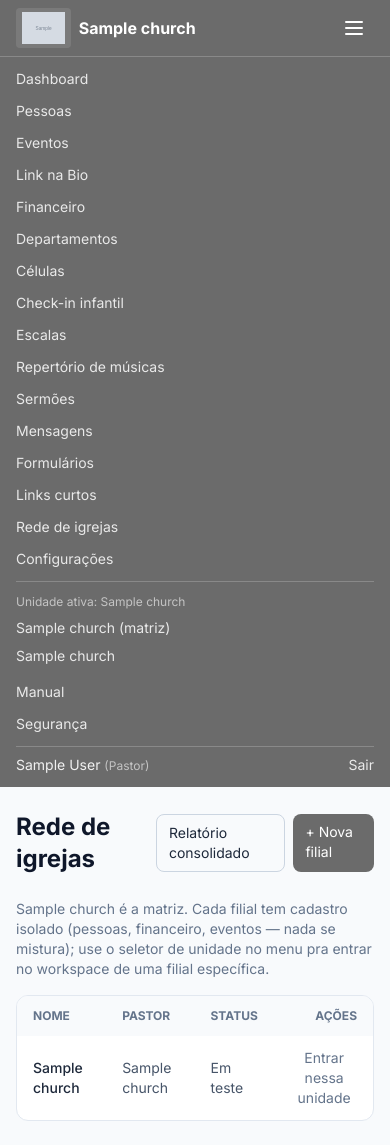
After one commit to deexgolabs/igrejago, a Django app: page /rede/ in a window 390 px wide, after a click that opens the changed part. The commit adds this page. Run offline with Django 5.2, Linux system fonts and the light colour scheme; a user stored in the database is signed in; tables that the repository leaves empty hold one stand-in row (values such as "Sample post"); grey boxes marked "Sample" are stand-in pictures; some libraries are stand-ins or nearby versions.

Commit message:
feat: multi-campus (igreja-mãe com filiais)
Church.matriz (FK pra si mesma) agrupa uma rede de igrejas — cada
filial continua com cadastro TOTALMENTE isolado (TenantModel normal,
nada compartilhado por padrão) e com status/plano próprios (sem
cobrança automática por filial, decisão do usuário: ajuste manual pelo
dono da plataforma via tela que já existe, GestaoChurchDetailView).

- TenantMiddleware ganha troca de unidade por sessão
  (active_church_id) — só aceita a própria igreja do usuário ou uma
  filial dela, nunca uma igreja arbitrária.
- ChurchNetworkCreateView reaproveita ChurchSignupForm (mesmo
  form do cadastro público), só passando matriz= — cria a filial + o
  primeiro usuário (Pastor) dela numa tacada.
- ChurchNetworkDashboardView — relatório consolidado (pessoas +
  receita do mês somadas), via todas_as_igrejas deliberado (cross-tenant
  intencional, documentado).
- Seletor de unidade no nav (desktop+mobile), só aparece pra quem tem
  filial.
- 5 testes novos (458 no total).

Co-Authored-By: Claude Sonnet 5 <noreply@anthropic.com>

```diff
--- a/core/forms.py
+++ b/core/forms.py
@@ -79,7 +79,11 @@ class ChurchSignupForm(forms.Form):
         password_validation.validate_password(password)
         return password
 
-    def save(self):
+    def save(self, *, matriz=None):
+        """`matriz`: reaproveitado por `core.views.ChurchNetworkCreateView`
+        (cadastro de FILIAL, feito pelo pastor da matriz já logado) —
+        `None` preserva o cadastro público de sempre (igreja
+        independente, sem rede)."""
         from datetime import date, timedelta
 
         from django.db import transaction
@@ -90,6 +94,7 @@ class ChurchSignupForm(forms.Form):
                 pastor_name=self.cleaned_data["pastor_name"],
                 status=Church.Status.TRIAL,
                 trial_expira_em=date.today() + timedelta(days=30),
+                matriz=matriz,
             )
             user = User.objects.create_user(
                 username=self.cleaned_data["username"],
--- /dev/null
+++ b/core/templates/core/church_network_list.html
@@ -0,0 +1,46 @@
+{% extends "base.html" %}
+{% block title %}Rede de igrejas{% endblock %}
+{% block content %}
+<div class="flex items-center justify-between mb-6">
+    <h1 class="text-2xl font-bold text-slate-900">Rede de igrejas</h1>
+    <div class="flex gap-2">
+        <a href="{% url 'core:church_network_dashboard' %}" class="text-sm border border-slate-300 rounded-lg px-3 py-2 hover:bg-slate-100">Relatório consolidado</a>
+        <a href="{% url 'core:church_network_create' %}" class="text-sm bg-brand-600 hover:bg-brand-700 text-white rounded-lg px-3 py-2">+ Nova filial</a>
+    </div>
+</div>
+<p class="text-sm text-slate-500 mb-4">
+    {{ matriz.name }} é a matriz. Cada filial tem cadastro isolado (pessoas, financeiro, eventos — nada se
+    mistura); use o seletor de unidade no menu pra entrar no workspace de uma filial específica.
+</p>
+
+<div class="bg-white border border-slate-200 rounded-xl overflow-x-auto">
+    <table class="w-full text-sm">
+        <thead class="bg-slate-50 text-slate-500 text-xs uppercase">
+            <tr>
+                <th class="text-left px-4 py-3">Nome</th>
+                <th class="text-left px-4 py-3">Pastor</th>
+                <th class="text-left px-4 py-3">Status</th>
+                <th class="text-right px-4 py-3">Ações</th>
+            </tr>
+        </thead>
+        <tbody class="divide-y divide-slate-100">
+            {% for filial in filiais %}
+            <tr class="hover:bg-slate-50">
+                <td class="px-4 py-3 font-medium text-slate-800">{{ filial.name }}</td>
+                <td class="px-4 py-3 text-slate-600">{{ filial.pastor_name|default:"—" }}</td>
+                <td class="px-4 py-3 text-slate-600">{{ filial.get_status_display }}</td>
+                <td class="px-4 py-3 text-right">
+                    <form method="post" action="{% url 'core:switch_church' %}" class="inline">
+                        {% csrf_token %}
+                        <input type="hidden" name="church_id" value="{{ filial.pk }}">
+                        <button type="submit" class="text-slate-500 hover:text-brand-700">Entrar nessa unidade</button>
+                    </form>
+                </td>
+            </tr>
+            {% empty %}
+            <tr><td colspan="4" class="px-4 py-8 text-center text-slate-400">Nenhuma filial cadastrada ainda.</td></tr>
+            {% endfor %}
+        </tbody>
+    </table>
+</div>
+{% endblock %}
--- a/core/urls.py
+++ b/core/urls.py
@@ -5,6 +5,9 @@ from core.views import (
     AssinaturaView,
     AssinaturaWebhookView,
     AuditLogListView,
+    ChurchNetworkCreateView,
+    ChurchNetworkDashboardView,
+    ChurchNetworkListView,
     ChurchSignupDoneView,
     ChurchSignupView,
     ConfirmEmailView,
@@ -29,6 +32,7 @@ from core.views import (
     ShortLinkListView,
     ShortLinkUpdateView,
     SolicitarExclusaoView,
+    SwitchChurchView,
     health_check,
     manifest_json,
     service_worker_js,
@@ -72,6 +76,10 @@ urlpatterns = [
         GestaoCommandRunView.as_view(),
         name="gestao_command_run",
     ),
+    path("trocar-unidade/", SwitchChurchView.as_view(), name="switch_church"),
+    path("rede/", ChurchNetworkListView.as_view(), name="church_network_list"),
+    path("rede/nova/", ChurchNetworkCreateView.as_view(), name="church_network_create"),
+    path("rede/consolidado/", ChurchNetworkDashboardView.as_view(), name="church_network_dashboard"),
     path("links-curtos/", ShortLinkListView.as_view(), name="shortlink_list"),
     path("links-curtos/novo/", ShortLinkCreateView.as_view(), name="shortlink_create"),
     path("links-curtos/<int:pk>/editar/", ShortLinkUpdateView.as_view(), name="shortlink_update"),
--- a/core/views.py
+++ b/core/views.py
@@ -11,7 +11,7 @@ from django.contrib.auth import login as auth_login
 from django.contrib.auth.mixins import LoginRequiredMixin
 from django.core.mail import send_mail
 from django.core.management import call_command
-from django.db.models import Count, F, Q
+from django.db.models import Count, F, Q, Sum
 from django.http import Http404, HttpResponse, HttpResponseBadRequest, JsonResponse
 from django.shortcuts import get_object_or_404, redirect, render
 from django.urls import reverse, reverse_lazy
@@ -896,3 +896,101 @@ class ShortLinkDeleteView(IsChurchManagerMixin, DeleteView):
     def form_valid(self, form):
         messages.success(self.request, "Link curto removido.")
         return super().form_valid(form)
+
+
+class SwitchChurchView(LoginRequiredMixin, View):
+    """Troca a UNIDADE ativa (matriz ↔ filial) pra quem administra uma
+    rede de igrejas — grava `active_church_id` na sessão, lido por
+    `core.middleware.TenantMiddleware` a cada request daqui pra frente.
+    Só aceita a própria igreja do usuário ou uma filial DELA — nunca uma
+    igreja arbitrária (evita virar um jeito de "invadir" outro tenant)."""
+
+    def post(self, request):
+        user_church = request.user.church
+        if user_church is None:
+            return redirect("core:dashboard")
+        try:
+            target_id = int(request.POST.get("church_id", ""))
+        except ValueError:
+            messages.error(request, "Unidade inválida.")
+            return redirect("core:dashboard")
+
+        if target_id == user_church.pk:
+            request.session.pop("active_church_id", None)
+        elif Church.objects.filter(pk=target_id, matriz_id=user_church.pk).exists():
+            request.session["active_church_id"] = target_id
+        else:
+            messages.error(request, "Você não tem acesso a essa unidade.")
+        return redirect("core:dashboard")
+
+
+class ChurchNetworkListView(IsChurchManagerMixin, View):
+    """Lista as filiais da PRÓPRIA igreja do usuário (`request.user.church`
+    — não `request.church`, que pode estar trocado pra dentro de uma
+    filial no momento; a rede em si é sempre vista a partir da matriz)."""
+
+    template_name = "core/church_network_list.html"
+
+    def get(self, request):
+        matriz = request.user.church
+        filiais = matriz.filiais.all() if matriz else Church.objects.none()
+        return render(request, self.template_name, {"matriz": matriz, "filiais": filiais})
+
+
+class ChurchNetworkCreateView(IsChurchManagerMixin, View):
+    """Cria uma filial nova — reaproveita `ChurchSignupForm` (mesmo
+    formulário do cadastro público de igreja), só passando `matriz=` na
+    hora de salvar. Cria a igreja E o primeiro usuário (Pastor) dela
+    numa tacada só, sem o e-mail de confirmação do fluxo público (quem
+    está criando já está autenticado e sabe o que está fazendo)."""
+
+    template_name = "core/church_network_form.html"
+
+    def get(self, request):
+        return render(request, self.template_name, {"form": ChurchSignupForm()})
+
+    def post(self, request):
+        form = ChurchSignupForm(request.POST)
+        if form.is_valid():
+            filial, user = form.save(matriz=request.user.church)
+            messages.success(
+                request,
+                f'Filial "{filial.name}" criada — peça pro responsável entrar com o usuário '
+                f'"{user.username}" e a senha cadastrada.',
+            )
+            return redirect("core:church_network_list")
+        return render(request, self.template_name, {"form": form})
+
+
+class ChurchNetworkDashboardView(IsChurchManagerMixin, View):
+    """Relatório consolidado da rede (matriz + filiais) — pessoas e
+    receita do mês, somadas. Usa `todas_as_igrejas` DELIBERADAMENTE (não
+    `Model.objects`, que filtraria só pela igreja atual): é exatamente o
+    caso de "relatório cross-tenant intencional" que
+    `core.tenancy.TenantManager` documenta como motivo válido pra usar o
+    manager sem filtro, fora do padrão normal de código autenticado."""
+
+    template_name = "core/church_network_dashboard.html"
+
+    def get(self, request):
+        from finance.models import Transaction
+        from people.models import Person
+
+        matriz = request.user.church
+        rede = [matriz] + list(matriz.filiais.all()) if matriz else []
+        hoje = timezone.now().date()
+
+        linhas = []
+        for church in rede:
+            pessoas = Person.todas_as_igrejas.filter(church=church).count()
+            receita_mes = Transaction.todas_as_igrejas.filter(
+                church=church, type="INCOME", date__year=hoje.year, date__month=hoje.month,
+            ).aggregate(total=Sum("amount"))["total"] or 0
+            linhas.append({"church": church, "pessoas": pessoas, "receita_mes": receita_mes})
+
+        context = {
+            "linhas": linhas,
+            "total_pessoas": sum(linha["pessoas"] for linha in linhas),
+            "total_receita_mes": sum(linha["receita_mes"] for linha in linhas),
+        }
+        return render(request, self.template_name, context)
--- a/templates/base.html
+++ b/templates/base.html
@@ -73,9 +73,36 @@
                     <a href="{% url 'sermons:list' %}" class="block px-4 py-2 hover:bg-slate-50">Sermões</a>
                     <a href="{% url 'custom_forms:list' %}" class="block px-4 py-2 hover:bg-slate-50">Formulários</a>
                     <a href="{% url 'core:shortlink_list' %}" class="block px-4 py-2 hover:bg-slate-50">Links curtos</a>
+                    <a href="{% url 'core:church_network_list' %}" class="block px-4 py-2 hover:bg-slate-50">Rede de igrejas</a>
                     <a href="{% url 'core:settings' %}" class="block px-4 py-2 hover:bg-slate-50 border-t border-slate-100">Configurações</a>
                 </div>
             </div>
+            {% if request.user.church and request.user.church.filiais.exists %}
+            <div class="relative">
+                <button type="button"
+                        onclick="document.getElementById('nav-unidade').classList.toggle('hidden'); event.stopPropagation();"
+                        class="text-white/85 hover:text-white flex items-center gap-1">
+                    Unidade: {{ request.church.name|truncatechars:18 }}
+                    <svg xmlns="http://www.w3.org/2000/svg" class="h-3.5 w-3.5" fill="none" viewBox="0 0 24 24" stroke="currentColor">
+                        <path stroke-linecap="round" stroke-linejoin="round" stroke-width="2" d="M19 9l-7 7-7-7" />
+                    </svg>
+                </button>
+                <div id="nav-unidade" class="hidden absolute right-0 mt-2 w-56 bg-white border border-slate-200 rounded-lg shadow-lg py-1 z-10 text-slate-700">
+                    <form method="post" action="{% url 'core:switch_church' %}">
+                        {% csrf_token %}
+                        <input type="hidden" name="church_id" value="{{ request.user.church.pk }}">
+                        <button type="submit" class="w-full text-left block px-4 py-2 hover:bg-slate-50 {% if request.church.pk == request.user.church.pk %}font-semibold{% endif %}">{{ request.user.church.name }} (matriz)</button>
+                    </form>
+                    {% for filial in request.user.church.filiais.all %}
+                    <form method="post" action="{% url 'core:switch_church' %}">
+                        {% csrf_token %}
+                        <input type="hidden" name="church_id" value="{{ filial.pk }}">
+                        <button type="submit" class="w-full text-left block px-4 py-2 hover:bg-slate-50 {% if request.church.pk == filial.pk %}font-semibold{% endif %}">{{ filial.name }}</button>
+                    </form>
+                    {% endfor %}
+                </div>
+            </div>
+            {% endif %}
             {% elif user.can_manage_people %}
             {# Líder de Departamento escopado — só os recursos do próprio departamento. #}
             <a href="{% url 'people:list' %}" class="text-white/85 hover:text-white">Pessoas</a>
@@ -143,7 +170,25 @@
         <a href="{% url 'notifications:queue' %}" class="block text-white/85 hover:text-white">Mensagens</a>
         <a href="{% url 'custom_forms:list' %}" class="block text-white/85 hover:text-white">Formulários</a>
         <a href="{% url 'core:shortlink_list' %}" class="block text-white/85 hover:text-white">Links curtos</a>
+        <a href="{% url 'core:church_network_list' %}" class="block text-white/85 hover:text-white">Rede de igrejas</a>
         <a href="{% url 'core:settings' %}" class="block text-white/85 hover:text-white">Configurações</a>
+        {% if request.user.church and request.user.church.filiais.exists %}
+        <div class="border-t border-white/20 pt-3">
+            <p class="text-xs text-white/60 mb-1">Unidade ativa: {{ request.church.name }}</p>
+            <form method="post" action="{% url 'core:switch_church' %}" class="inline">
+                {% csrf_token %}
+                <input type="hidden" name="church_id" value="{{ request.user.church.pk }}">
+                <button type="submit" class="block text-white/85 hover:text-white py-1">{{ request.user.church.name }} (matriz)</button>
+            </form>
+            {% for filial in request.user.church.filiais.all %}
+            <form method="post" action="{% url 'core:switch_church' %}" class="inline">
+                {% csrf_token %}
+                <input type="hidden" name="church_id" value="{{ filial.pk }}">
+                <button type="submit" class="block text-white/85 hover:text-white py-1">{{ filial.name }}</button>
+            </form>
+            {% endfor %}
+        </div>
+        {% endif %}
         {% elif user.can_manage_people %}
         {# Líder de Departamento escopado. #}
         <a href="{% url 'people:list' %}" class="block text-white/85 hover:text-white">Pessoas</a>
```
Also changed, not shown: core/middleware.py (+26 -2 lines), core/models.py (+22 -0 lines), core/templates/core/church_network_dashboard.html (added, +39 -0 lines), core/templates/core/church_network_form.html (added, +33 -0 lines), core/tests.py (+65 -0 lines), core/migrations/0014_church_api_key_church_email_batch_size_church_matriz.py (added).
